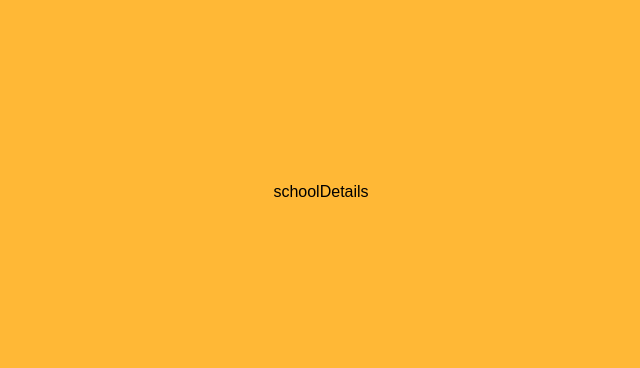
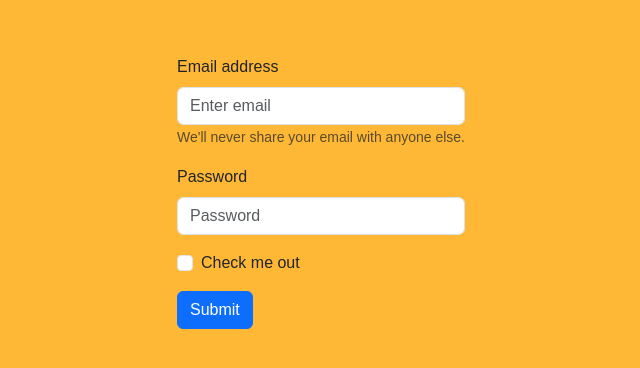
Before and after one commit to bskrsingh/book-store, a React (Create React App) app: page /#/schoolDetails in a window 1280 px wide. Shown: the part 208-576 px from the top of the page, without its empty margins (319-959 px from the left). Built offline with nearby package versions, Linux system fonts and the light colour scheme.

Commit message:
first commit

```diff
--- a/package.json
+++ b/package.json
@@ -7,7 +7,9 @@
     "@testing-library/jest-dom": "^5.17.0",
     "@testing-library/react": "^13.4.0",
     "@testing-library/user-event": "^13.5.0",
+    "bootstrap": "^5.3.3",
     "react": "^18.3.1",
+    "react-bootstrap": "^2.10.2",
     "react-dom": "^18.3.1",
     "react-loading-icons": "^1.1.0",
     "react-phone-number-input": "^3.4.1",
--- a/src/Components/InnerPages/SchoolDetails.jsx
+++ b/src/Components/InnerPages/SchoolDetails.jsx
@@ -1,8 +1,28 @@
-const schoolDetails = () =>{
-    return(
-        <div className="container">
-            schoolDetails
-        </div>
+import Button from 'react-bootstrap/Button';
+import Form from 'react-bootstrap/Form';
+
+const schoolDetails = () => {
+    return (
+        <Form>
+            <Form.Group className="mb-3" controlId="formBasicEmail">
+                <Form.Label>Email address</Form.Label>
+                <Form.Control type="email" placeholder="Enter email" />
+                <Form.Text className="text-muted">
+                    We'll never share your email with anyone else.
+                </Form.Text>
+            </Form.Group>
+
+            <Form.Group className="mb-3" controlId="formBasicPassword">
+                <Form.Label>Password</Form.Label>
+                <Form.Control type="password" placeholder="Password" />
+            </Form.Group>
+            <Form.Group className="mb-3" controlId="formBasicCheckbox">
+                <Form.Check type="checkbox" label="Check me out" />
+            </Form.Group>
+            <Button variant="primary" type="submit">
+                Submit
+            </Button>
+        </Form>
     )
 }
 
--- a/src/Components/Login/Login.css
+++ b/src/Components/Login/Login.css
@@ -10,10 +10,10 @@
     height: 100%;
     display: grid;
     place-items: center;
-    background-color: #ffb836;
+    background-color: #ffb836 !important;
   }
 
-  .container {
+  .containers {
     background-color: #ffb836;
   }
 
@@ -82,7 +82,6 @@
   .flip-card {
     width: 400px;
     height:400px;
-    margin:10px
   }
 
   .flip-card-inner {
--- a/src/Components/Login/Login.jsx
+++ b/src/Components/Login/Login.jsx
@@ -49,7 +49,7 @@
     }
 
     return (
-        <div class="container flip-card">
+        <div class="containers flip-card">
             <div className={name ? `${name} flip-card-inner` : 'flip-card-inner'}>
                 <div class="flip-card-front">
                     <span>Login</span>
--- a/src/index.js
+++ b/src/index.js
@@ -3,8 +3,8 @@
 import { HashRouter , Routes, Route } from "react-router-dom";
 import './index.css';
 import Login from './Components/Login/Login';
-import SchoolDetails from './Components/InnerPages/SchoolDetails'
-
+import SchoolDetails from './Components/InnerPages/SchoolDetails';
+import 'bootstrap/dist/css/bootstrap.min.css';
 export default function App() {
   return (
     <HashRouter>
```
Also changed, not shown: 1 other file (tests, documents, lock files or other folders).
